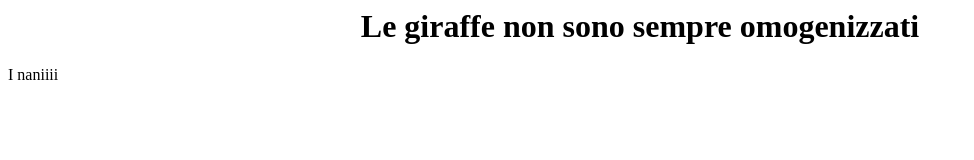
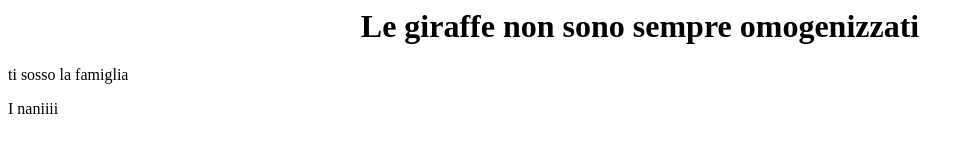
Before and after one commit to Zanzi97XX/test, a plain HTML site: page index.html in a window 1280 px wide. Shown: the whole page, without its empty margins (0-974 px from the left). Drawn offline with Linux system fonts and the light colour scheme.

Commit message:
aggiunto paragrafo

```diff
--- a/index.html
+++ b/index.html
@@ -4,7 +4,7 @@
 	</head>
 	<body>
 		<h1 align="center">Le giraffe non sono sempre omogenizzati</h1>
-
+		<p> ti sosso la famiglia</p>
 		<p>I naniiii</p>
 	</body>
 </html>
```
